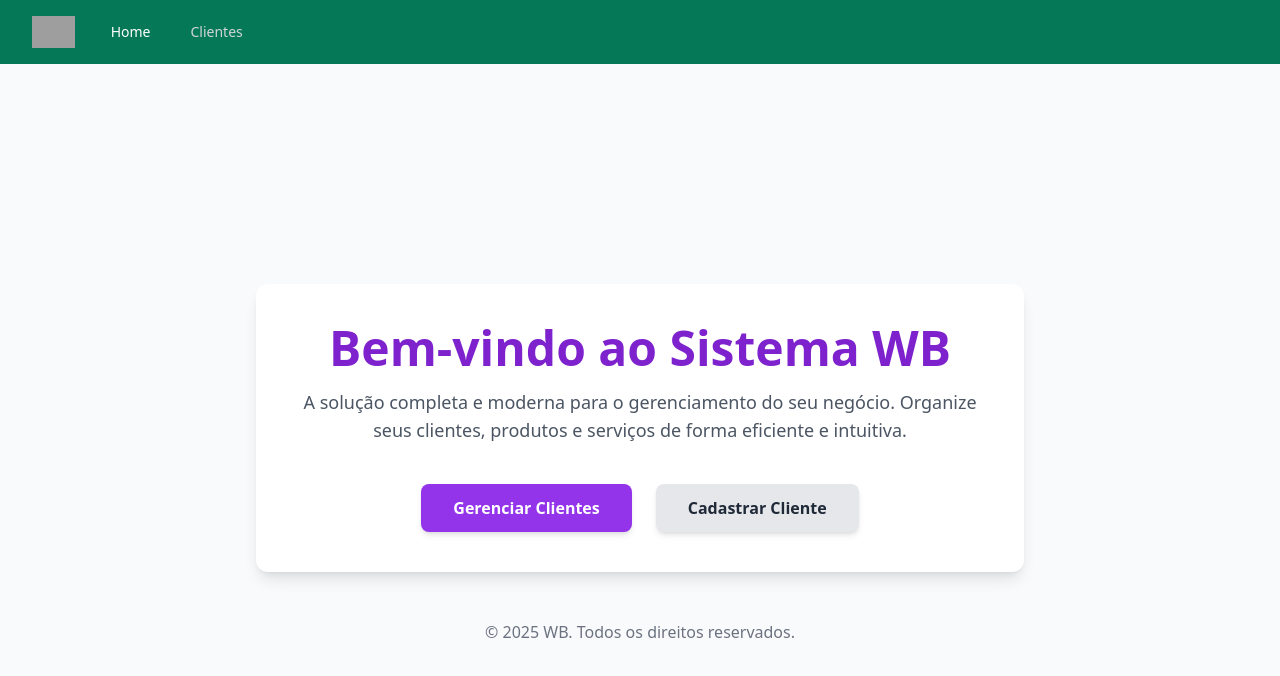
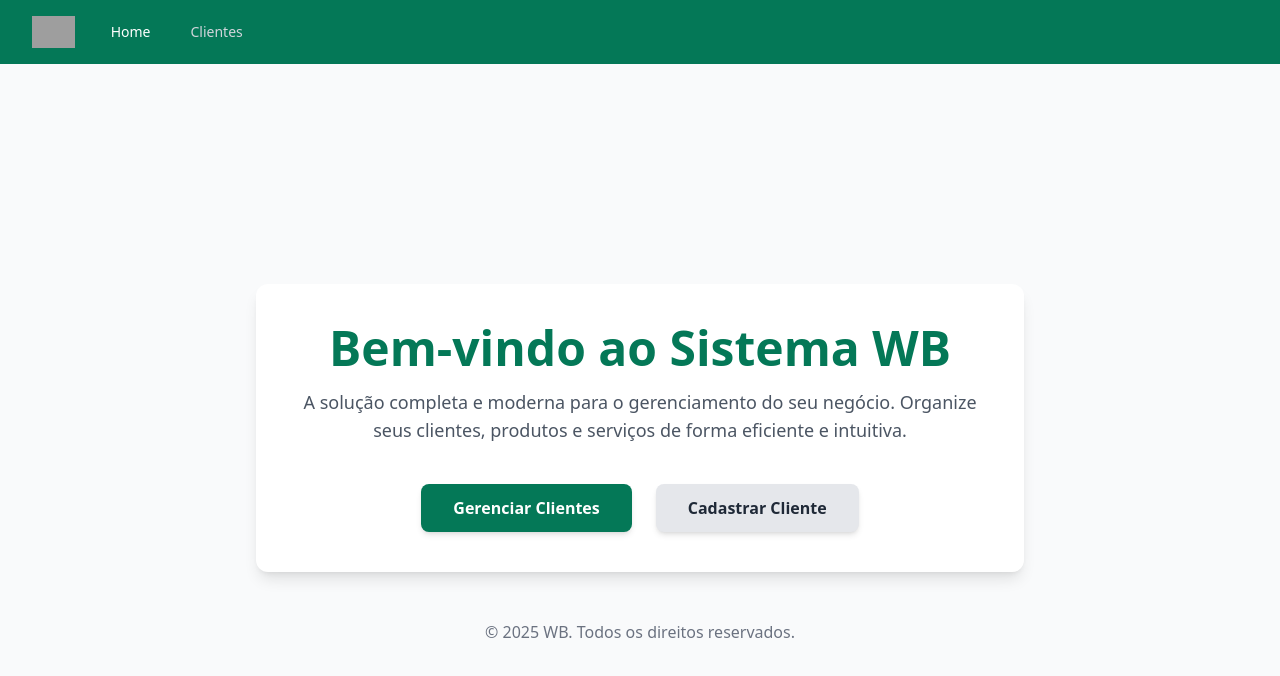
Before and after one commit to lucasguerra12/T4, a React (Create React App) app in the folder frontend/: page / in a window 1280 px wide. Shown: the top 676 px of the page. Built offline with nearby package versions, Linux system fonts and the light colour scheme; grey boxes are pictures that could not be loaded.

Commit message:
style: Update Clientes and Home components with improved styling and color scheme

```diff
--- a/frontend/src/componentes/clientes.tsx
+++ b/frontend/src/componentes/clientes.tsx
@@ -5,12 +5,8 @@ import VisualizarModal from "./VisualizarModal";
 
 export default function Clientes() {
     const [clientes, setClientes] = useState<any[]>([]);
-
-
     const [clienteSelecionado, setClienteSelecionado] = useState<any>(null);
     const [isEditModalOpen, setIsEditModalOpen] = useState(false);
-
-
     const [clienteParaVisualizar, setClienteParaVisualizar] = useState<any>(null);
     const [isVisualizarModalOpen, setIsVisualizarModalOpen] = useState(false);
 
@@ -31,7 +27,6 @@ export default function Clientes() {
         }
     };
 
-
     const handleOpenEditModal = (cliente: any = null) => {
         setClienteSelecionado(cliente);
         setIsEditModalOpen(true);
@@ -41,7 +36,6 @@ export default function Clientes() {
         setIsEditModalOpen(false);
         setClienteSelecionado(null);
     };
-
 
     const handleOpenVisualizarModal = (cliente: any) => {
         setClienteParaVisualizar(cliente);
@@ -62,12 +56,12 @@ export default function Clientes() {
         <div className="container mx-auto p-4">
             <h1 className="text-2xl font-bold mb-4">Clientes</h1>
             <div className="mb-4">
-                <button onClick={() => handleOpenEditModal()} className="bg-purple-500 hover:bg-purple-700 text-white font-bold py-2 px-4 rounded">
+                <button onClick={() => handleOpenEditModal()} className="bg-green-primary hover:bg-green-dark text-white font-bold py-2 px-4 rounded shadow-md">
                     Cadastrar Novo Cliente
                 </button>
             </div>
 
-            <div className="overflow-x-auto bg-white rounded-lg shadow">
+            <div className="overflow-x-auto bg-white rounded-lg shadow-lg">
                 <table className="min-w-full">
                     <thead className="bg-gray-100">
                         <tr>
@@ -78,11 +72,10 @@ export default function Clientes() {
                     </thead>
                     <tbody className="divide-y divide-gray-200">
                         {clientes.map(cliente => (
-                            <tr key={cliente.id}>
+                            <tr key={cliente.id} className="hover:bg-gray-50">
                                 <td className="px-6 py-4 whitespace-nowrap">{cliente.nome}</td>
                                 <td className="px-6 py-4 whitespace-nowrap">{cliente.sobreNome}</td>
                                 <td className="px-6 py-4 whitespace-nowrap text-right text-sm font-medium space-x-4">
-                                    {/* 4. Adicionar o botão "Visualizar" */}
                                     <button onClick={() => handleOpenVisualizarModal(cliente)} className="text-blue-600 hover:text-blue-900">
                                         Visualizar
                                     </button>
@@ -99,11 +92,9 @@ export default function Clientes() {
                 </table>
             </div>
 
-
             {isEditModalOpen && (
                 <Modal cliente={clienteSelecionado} onClose={handleCloseEditModal} onSave={handleSave} />
             )}
-
 
             {isVisualizarModalOpen && (
                 <VisualizarModal cliente={clienteParaVisualizar} onClose={handleCloseVisualizarModal} />
--- a/frontend/src/componentes/home.tsx
+++ b/frontend/src/componentes/home.tsx
@@ -2,28 +2,19 @@ import React from 'react';
 
 export default function Home() {
     return (
-
         <div className="flex flex-col items-center justify-center min-h-screen bg-gray-50 p-6 text-center">
-
-
             <div className="max-w-3xl w-full bg-white p-10 rounded-xl shadow-lg transform transition-all hover:scale-105 duration-300">
-
-
-                <h1 className="text-5xl font-bold text-purple-700">
+                <h1 className="text-5xl font-bold text-green-primary">
                     Bem-vindo ao Sistema WB
                 </h1>
-
-
                 <p className="mt-4 text-lg text-gray-600">
                     A solução completa e moderna para o gerenciamento do seu negócio.
                     Organize seus clientes, produtos e serviços de forma eficiente e intuitiva.
                 </p>
-
-
                 <div className="mt-10 flex justify-center gap-x-6">
                     <a
                         href="/clientes"
-                        className="px-8 py-3 bg-purple-600 text-white font-semibold rounded-lg shadow-md hover:bg-purple-700 focus:outline-none focus:ring-2 focus:ring-purple-500 focus:ring-opacity-75 transition-transform transform hover:scale-110 duration-300"
+                        className="px-8 py-3 bg-green-primary text-white font-semibold rounded-lg shadow-md hover:bg-green-dark focus:outline-none focus:ring-2 focus:ring-green-focus focus:ring-opacity-75 transition-transform transform hover:scale-110 duration-300"
                     >
                         Gerenciar Clientes
                     </a>
@@ -35,8 +26,6 @@ export default function Home() {
                     </a>
                 </div>
             </div>
-
-
             <footer className="mt-12 text-gray-500">
                 <p>&copy; {new Date().getFullYear()} WB. Todos os direitos reservados.</p>
             </footer>
```
